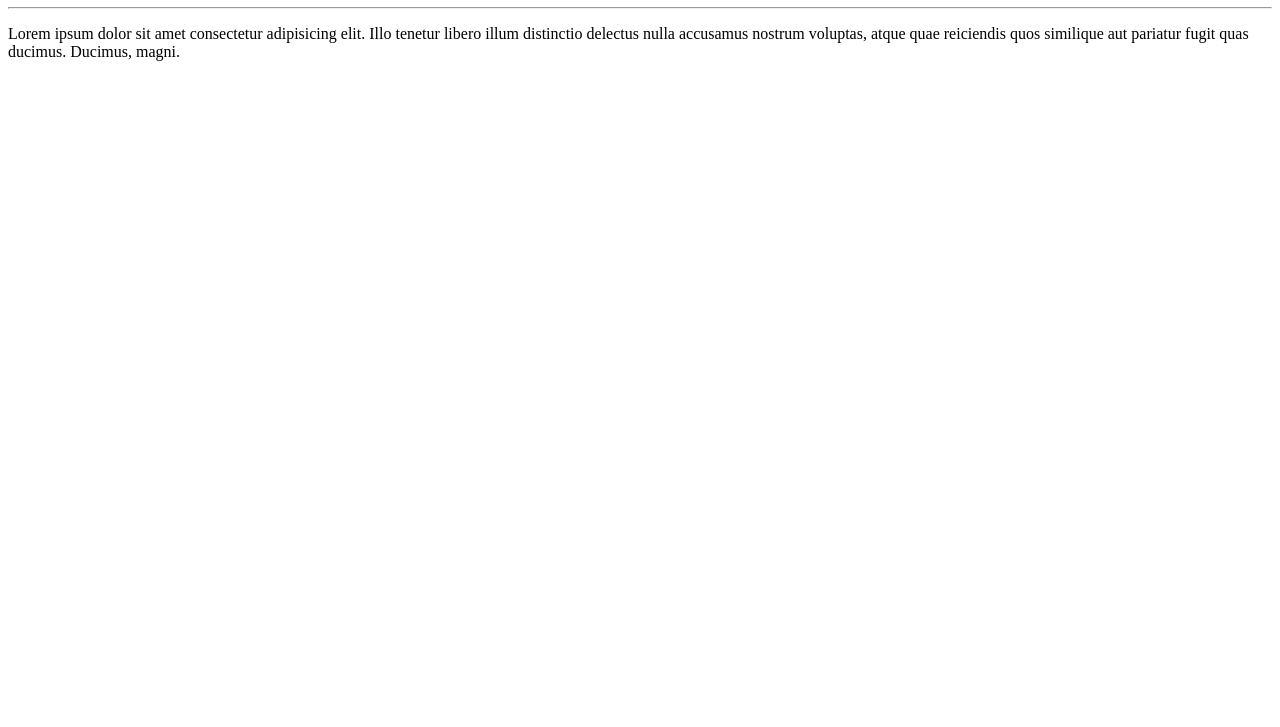
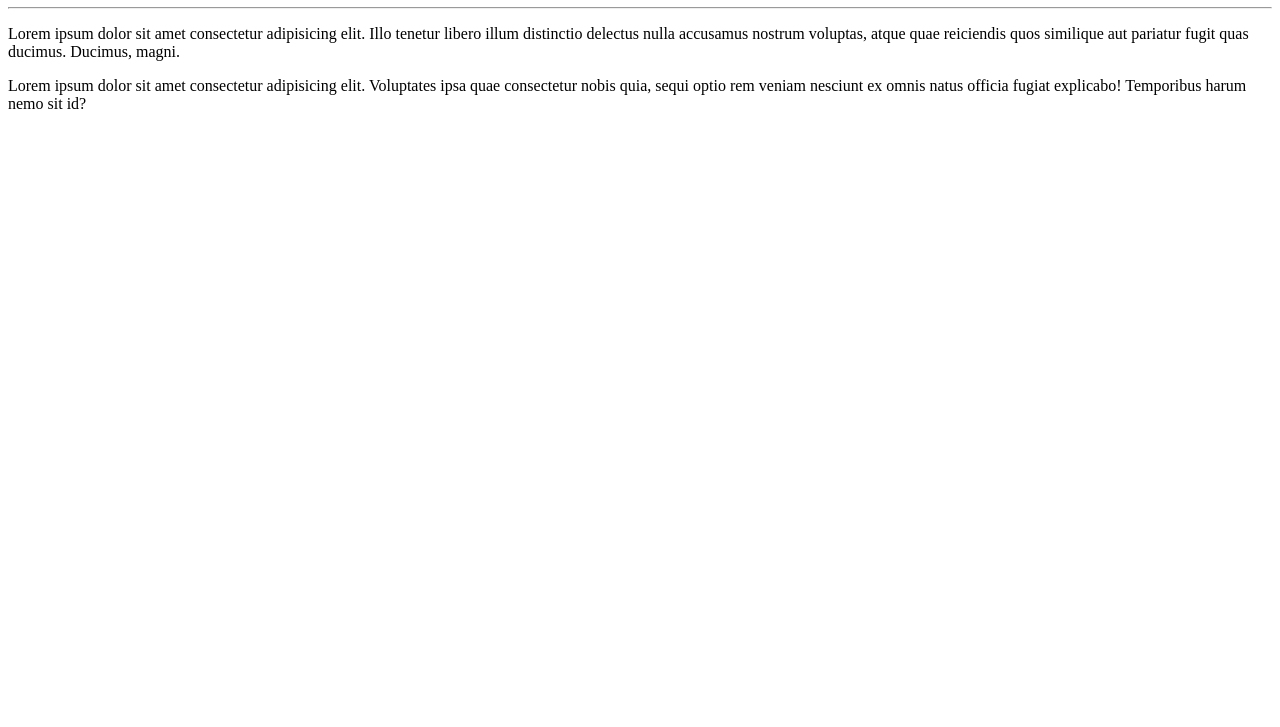
Before and after one commit to EduardoWaski/Ola-Mundo, a plain HTML site: page index.html in a window 1280 px wide. Shown: the part 73-800 px from the top of the page. Drawn offline with Linux system fonts and the light colour scheme.

Commit message:
adicionei um parágrafo

```diff
--- a/index.html
+++ b/index.html
@@ -10,5 +10,6 @@
     <h1>Olá, Mundo!</h1>
     <hr>
     <p>Lorem ipsum dolor sit amet consectetur adipisicing elit. Illo tenetur libero illum distinctio delectus nulla accusamus nostrum voluptas, atque quae reiciendis quos similique aut pariatur fugit quas ducimus. Ducimus, magni.</p>
+    <p>Lorem ipsum dolor sit amet consectetur adipisicing elit. Voluptates ipsa quae consectetur nobis quia, sequi optio rem veniam nesciunt ex omnis natus officia fugiat explicabo! Temporibus harum nemo sit id?</p>
 </body>
 </html>
```
